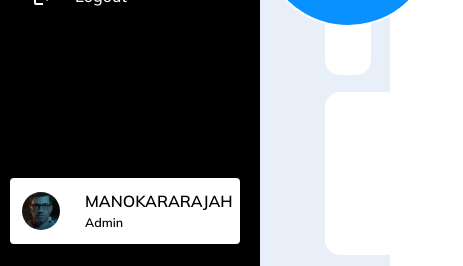
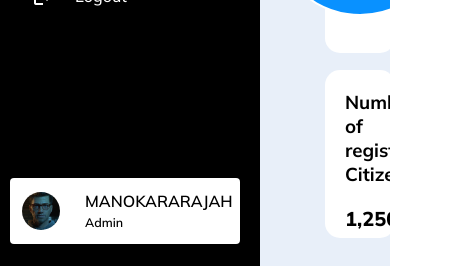
Before and after one commit to CommuniCareSL/CommuniCare-WebApp, a React (Vite) app: page /dashboard in a window 390 px wide. Shown: the part 575-841 px from the top of the page, 463 px wide, since content can reach past the window. Built offline with nearby package versions, Linux system fonts and the light colour scheme.

Commit message:
responsive doughnut chart div and reistered citizen div

```diff
--- a/package.json
+++ b/package.json
@@ -22,6 +22,7 @@
     "primeicons": "^7.0.0",
     "primereact": "^10.7.0",
     "react": "^18.3.1",
+    "react-countup": "^6.5.3",
     "react-dom": "^18.3.1",
     "react-icons": "^5.2.1",
     "react-router-dom": "^6.24.1",
--- /dev/null
+++ b/src/components/Admin/CounterCard.jsx
@@ -0,0 +1,46 @@
+import React from 'react';
+import CountUp from 'react-countup';
+
+
+function CounterCard() {
+    //style for the text that displays
+    const counterStyle = {
+        fontSize: '20px',
+        textAlign: 'center',
+        fontWeight: '800'
+      };
+
+      //style for the container that text display
+    const containerStyle = {
+    margin : '20px'
+    };
+
+
+  return (
+    <div style={containerStyle}>
+      <CountUp
+            start={0}
+            end={1250}
+            duration={2.75}
+            separator=","
+            decimals={0}
+            // decimal=","
+            // prefix="EUR "
+            // suffix=" left"
+            // onEnd={() => console.log('Ended! 👏')}
+            // onStart={() => console.log('Started! 💨')}
+
+            >
+            {({ countUpRef}) => (
+                <div>
+                    <span ref={countUpRef} style={counterStyle} />
+                </div>
+            )}
+
+
+        </CountUp>
+    </div>
+  )
+}
+
+export default CounterCard
--- a/src/pages/Admin/Dashboard.jsx
+++ b/src/pages/Admin/Dashboard.jsx
@@ -3,9 +3,11 @@ import Sidebar from '../../components/Admin/Sidebar';
 import CardSlider from '../../components/Admin/CardSlider';
 import DoughnutChart from '../../components/Admin/DoughnutChart';
 import WaveIcon from '../../assets/Admin/waving-hand.png';
+import CounterCard from '../../components/Admin/CounterCard';
 
 import '../../styles/pages/Admin/Dashboard.css';
 import '../../styles/components/Admin/CardSlider.css';
+
 
 const Dashboard = () => {
   return (
@@ -23,16 +25,21 @@ const Dashboard = () => {
 
         <div className="admin-dashboard-appointment-complaint-summery">
 
-          <div className="admin-dashboard-appointment-summery"></div>
+          <div className="admin-dashboard-appointment-summery">
+
+          </div>
 
           <div className="admin-dashboard-complaint-registeroffices-summery">
 
+            {/* this will show complaint doughnut char as Unseen, inprogress and Completed */}
             <div className="admin-dashboard-complaint-summery">
               <DoughnutChart />
             </div>
 
+            {/* this will show the number of citizens register to the system*/}
             <div className="admin-dashboard-registeroffices">
-
+              <h3>Number of registered Citizen</h3>
+              <CounterCard />
             </div>
 
           </div>
--- a/src/styles/pages/Admin/Dashboard.css
+++ b/src/styles/pages/Admin/Dashboard.css
@@ -6,6 +6,7 @@
   margin-left: 85px;
   transition: margin-left 0.4s ease;
   background-color: #e8eff9;
+  overflow-y: auto;
 }
 
 .sidebar:hover ~ .admin-dashboard-home-page {
@@ -74,28 +75,31 @@
   height: 20vh;
   background-color: #fff;
   border-radius: 15px;
-  display: flex;
-  align-items: center;
-  justify-content: center;
+}
+
+.admin-dashboard-registeroffices h3{
+  margin: 20px;
 }
 
 @media (max-width: 1024px) {
-  .admin-dashboard-appointment-complaint-summery {
-    flex-direction: column; /* Show complaint summary first */
+  .admin-dashboard-home-page {
+    overflow-y: auto;
   }
 
-  .admin-dashboard-complaint-registeroffices-summery{
+  .admin-dashboard-appointment-complaint-summery {
+    display: flex;
+    flex-direction: column;
+  }
+
+  .admin-dashboard-complaint-registeroffices-summery,
+  .admin-dashboard-complaint-summery,
+  .admin-dashboard-registeroffices,
+  .admin-dashboard-appointment-summery {
     width: 92%;
     margin-bottom: 2vh;
   }
 
-  .admin-dashboard-complaint-summery{
-    width: 60%;
-  }
-
-  .admin-dashboard-appointment-summery{
-    width: 92%;
-    margin-bottom: 2vh;
+  .admin-dashboard-appointment-summery {
     margin-left: 10px;
   }
 }
```
Also changed, not shown: 1 other file (tests, documents, lock files or other folders).
